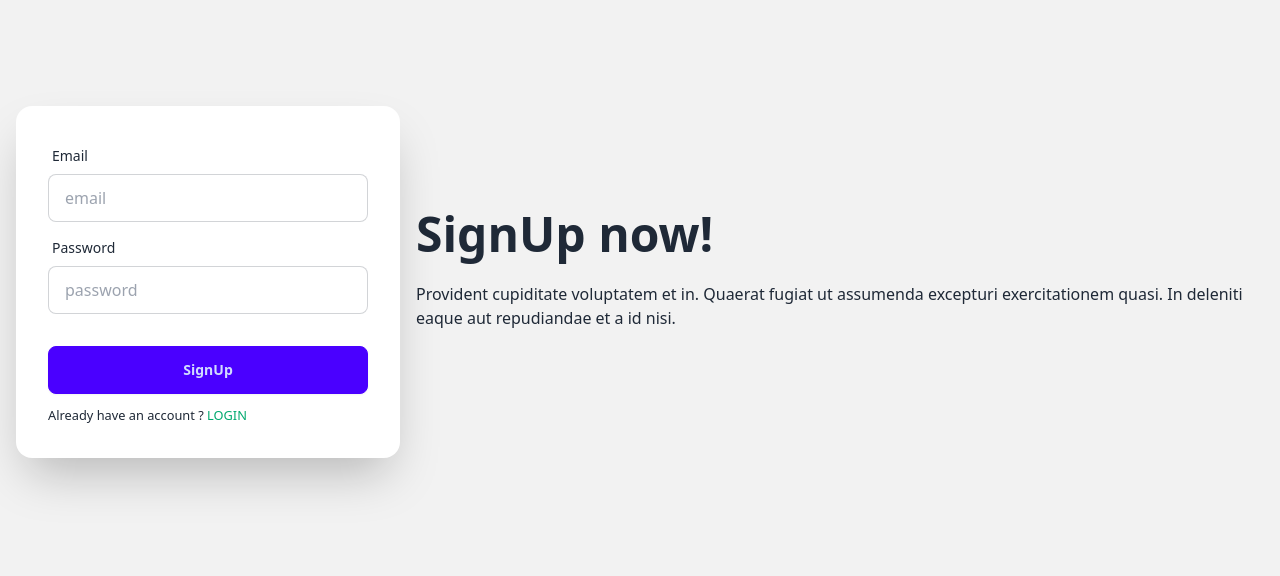
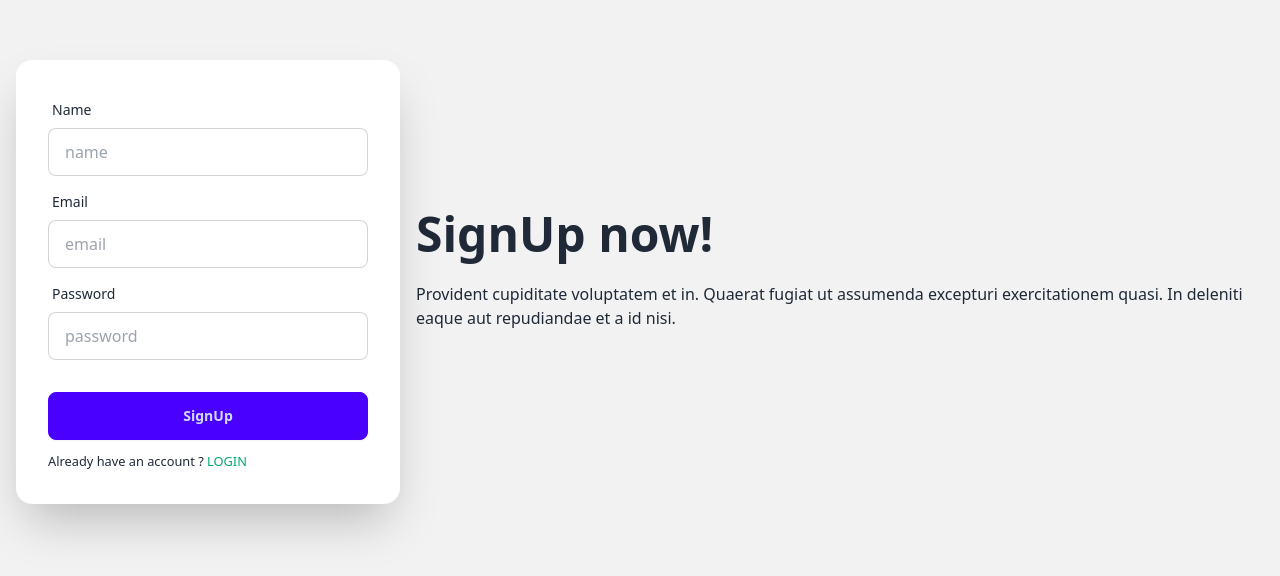
Before and after one commit to Mahmudul3056921/bistro-boss-clients, a React (Vite) app: page /signup in a window 1280 px wide. Shown: the part 118-694 px from the top of the page. Built offline with nearby package versions, Linux system fonts and the light colour scheme; no server answers.

Commit message:
form hook added , and input validation done for the form , name field is required for this

```diff
--- a/package.json
+++ b/package.json
@@ -17,6 +17,7 @@
     "react": "^18.3.1",
     "react-dom": "^18.3.1",
     "react-helmet-async": "^2.0.5",
+    "react-hook-form": "^7.54.2",
     "react-parallax": "^3.5.1",
     "react-responsive-carousel": "^3.2.23",
     "react-router-dom": "^7.2.0",
--- a/src/Pages/SignUp/SignUp.jsx
+++ b/src/Pages/SignUp/SignUp.jsx
@@ -1,7 +1,16 @@
 import React from "react";
+import { useForm } from "react-hook-form";
 import { Link } from "react-router-dom";
 
 const SignUp = () => {
+  const {
+    register,
+    handleSubmit,
+    watch,
+    formState: { errors },
+  } = useForm();
+  const onSubmit = (data) => console.log(data);
+
   return (
     <div className="hero bg-base-200 min-h-screen">
       <div className="hero-content flex-col lg:flex-row-reverse">
@@ -14,7 +23,20 @@ const SignUp = () => {
           </p>
         </div>
         <div className="card bg-base-100 w-full max-w-sm shrink-0 shadow-2xl">
-          <form className="card-body">
+          <form onSubmit={handleSubmit(onSubmit)} className="card-body">
+            <div className="form-control">
+              <label className="label">
+                <span className="label-text">Name</span>
+              </label>
+              <input
+                type="text"
+                name="name"
+                placeholder="name"
+                className="input input-bordered"
+                required
+                {...register("name")}
+              />
+            </div>
             <div className="form-control">
               <label className="label">
                 <span className="label-text">Email</span>
@@ -25,6 +47,7 @@ const SignUp = () => {
                 placeholder="email"
                 className="input input-bordered"
                 required
+                {...register("email", { required: true })}
               />
             </div>
             <div className="form-control">
@@ -37,7 +60,11 @@ const SignUp = () => {
                 placeholder="password"
                 className="input input-bordered"
                 required
+                {...register("password", { required: true, minLength: 8 })}
               />
+              {errors.password && (
+                <span className="text-red-700ß">password is required</span>
+              )}
             </div>
             <div className="form-control mt-6">
               <input className="btn btn-primary" type="submit" value="SignUp" />
```
Also changed, not shown: 1 other file (tests, documents, lock files or other folders).
